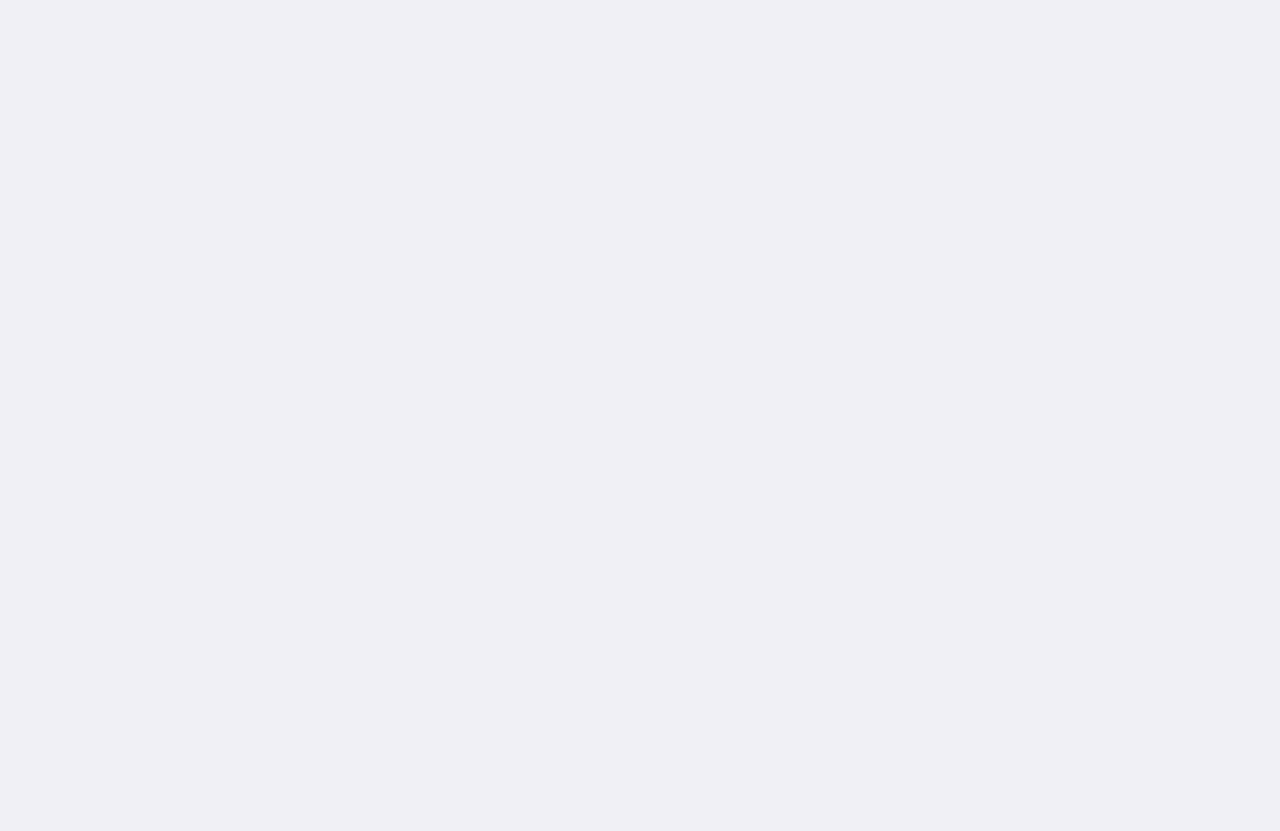
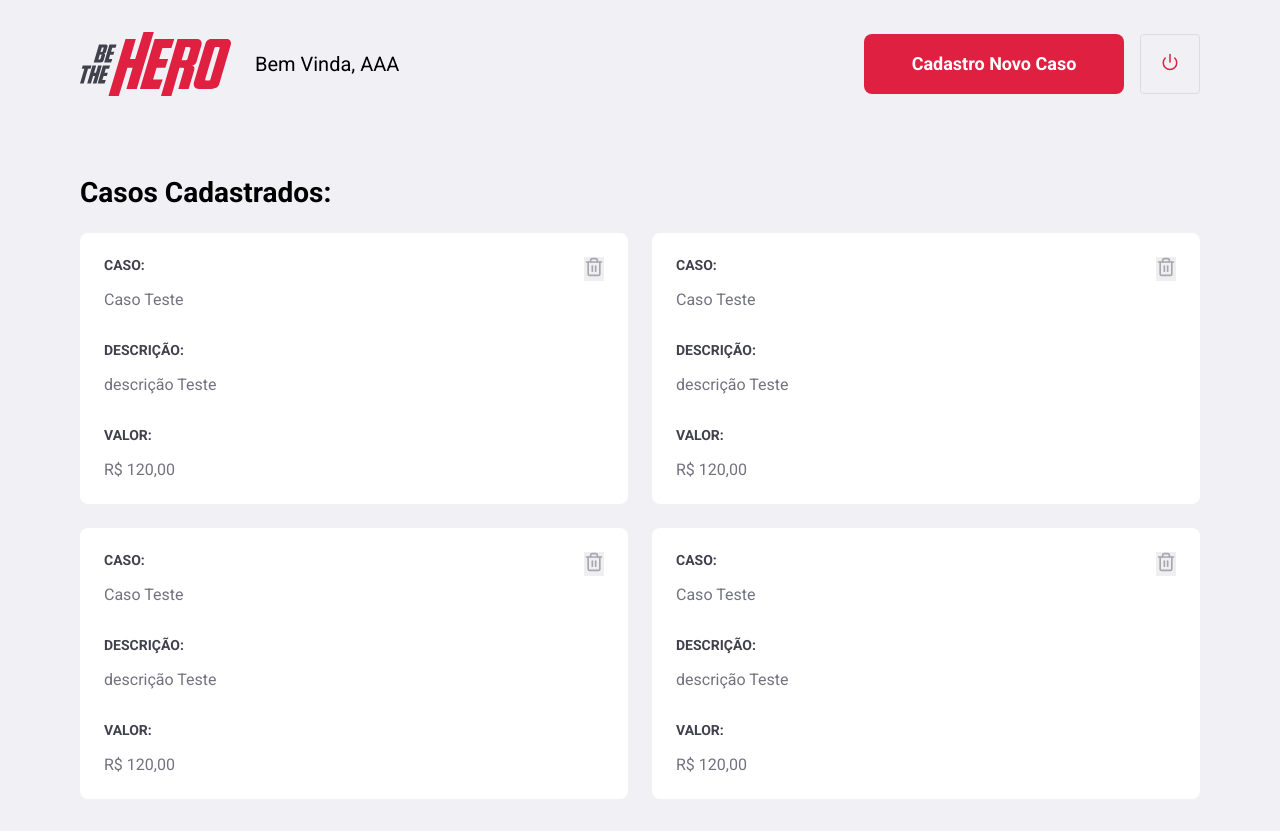
Before and after one commit to guiferrini/Omnistack11, a React (Create React App) app in the folder aulas/frontend/: page /profile in a window 1280 px wide. Before the commit the page ends 800 px from the top, so only its background shows below. Built offline with nearby package versions, Linux system fonts and the light colour scheme.

Commit message:
Add Page Profile/Casos Cadastrados: HTML and CSS

```diff
--- a/aulas/frontend/src/pages/Logon/style.css
+++ b/aulas/frontend/src/pages/Logon/style.css
@@ -6,7 +6,7 @@
 
     display: flex;
     align-items: center;
-    justify-content: center;
+    justify-content: space-between;
 }
 
 .logon-container section.form {
--- /dev/null
+++ b/aulas/frontend/src/pages/Profile/index.js
@@ -0,0 +1,87 @@
+import React from "react";
+import { Link } from 'react-router-dom';
+import { FiPower, FiTrash2 } from 'react-icons/fi';
+
+import './style.css';
+
+import logoImg from '../../assets/logo.svg';
+
+export default function Profile() {
+    return (
+        <div className="profile-container">
+            <header>
+                <img src={logoImg} alt="Be The Hero"/>
+                <span>Bem Vinda, AAA</span>
+
+                <Link className="button" to="/incidents/new">Cadastro Novo Caso</Link>
+                <button type="button">
+                    <FiPower size={18} color="#E02041" />
+                </button>
+            </header>
+
+            <h1>Casos Cadastrados:</h1>
+
+            <ul>
+                <li>
+                    <strong>CASO:</strong>
+                    <p>Caso Teste</p>
+
+                    <strong>DESCRIÇÃO:</strong>
+                    <p>descrição Teste</p>
+
+                    <strong>VALOR:</strong>
+                    <p>R$ 120,00</p>
+
+                    <button type="button">
+                        <FiTrash2 size={20} color="#a8a8b3" />
+                    </button>
+                </li>
+
+                <li>
+                    <strong>CASO:</strong>
+                    <p>Caso Teste</p>
+
+                    <strong>DESCRIÇÃO:</strong>
+                    <p>descrição Teste</p>
+
+                    <strong>VALOR:</strong>
+                    <p>R$ 120,00</p>
+
+                    <button type="button">
+                        <FiTrash2 size={20} color="#a8a8b3" />
+                    </button>
+                </li>
+
+                <li>
+                    <strong>CASO:</strong>
+                    <p>Caso Teste</p>
+
+                    <strong>DESCRIÇÃO:</strong>
+                    <p>descrição Teste</p>
+
+                    <strong>VALOR:</strong>
+                    <p>R$ 120,00</p>
+
+                    <button type="button">
+                        <FiTrash2 size={20} color="#a8a8b3" />
+                    </button>
+                </li>
+
+                <li>
+                    <strong>CASO:</strong>
+                    <p>Caso Teste</p>
+
+                    <strong>DESCRIÇÃO:</strong>
+                    <p>descrição Teste</p>
+
+                    <strong>VALOR:</strong>
+                    <p>R$ 120,00</p>
+
+                    <button type="button">
+                        <FiTrash2 size={20} color="#a8a8b3" />
+                    </button>
+                </li>
+            </ul>
+        </div>
+    );
+}
--- /dev/null
+++ b/aulas/frontend/src/pages/Profile/style.css
@@ -0,0 +1,86 @@
+.profile-container {
+    width: 100%;
+    max-width: 1180px;
+    padding: 0 30px;
+    margin: 32px auto;
+}
+
+.profile-container header {
+    display: flex;
+    align-items: center;
+}
+
+.profile-container header span {
+    font-size: 20px;
+    margin-left: 24px;
+}
+
+.profile-container header img {
+    height: 64px;
+}
+
+.profile-container header a {
+    width: 260px;
+    margin-left: auto;
+    margin-top: 0;
+}
+
+.profile-container header button {
+    height: 60px;
+    width: 60px;
+    border-radius: 4px;
+    border: 1px solid #dcdce6;
+    background: transparent;
+    margin-left: 16px;
+    transition: borer-color 0.2s;
+}
+
+.profile-container header button:hover {
+    border-color: #999;
+}
+
+.profile-container h1 {
+    margin-top: 80px;
+    margin-bottom: 24px;
+}
+
+.profile-container ul {
+    display: grid;
+    grid-template-columns: repeat(2, 1fr);
+    grid-gap: 24px;
+    list-style: none;
+}
+
+.profile-container ul li {
+    background: #FFF;
+    padding: 24px;
+    border-radius: 8px;
+    position: relative;
+}
+
+.profile-container ul li button {
+    position: absolute;
+    right: 24px;
+    top: 24px;
+    border: 0;
+}
+
+.profile-container ul li button:hover {
+    opacity: 0.8;
+}
+
+.profile-container ul li strong {
+    display: block;
+    margin-bottom: 16px;
+    color: #41414d;
+}
+
+.profile-container ul li p + strong {
+    margin-top: 32px;
+}
+
+.profile-container ul li p {
+    color: #737380;
+    line-height: 21px;
+    font-size: 16px;
+}
--- a/aulas/frontend/src/routes.js
+++ b/aulas/frontend/src/routes.js
@@ -3,6 +3,8 @@
 
 import Logon from './pages/Logon';
 import Register from './pages/Register';
+import Profile from './pages/Profile';
+
 
 export default function Routes() {
     return ( //Switch: garante q uma rote só seja executada por momento
@@ -10,6 +12,8 @@
             <Switch>
                 <Route path="/" exact component={Logon} />
                 <Route path="/register" component={Register} />
+
+                <Route path="/profile" component={Profile} />
             </Switch>
         </BrowserRouter>
     );
```
